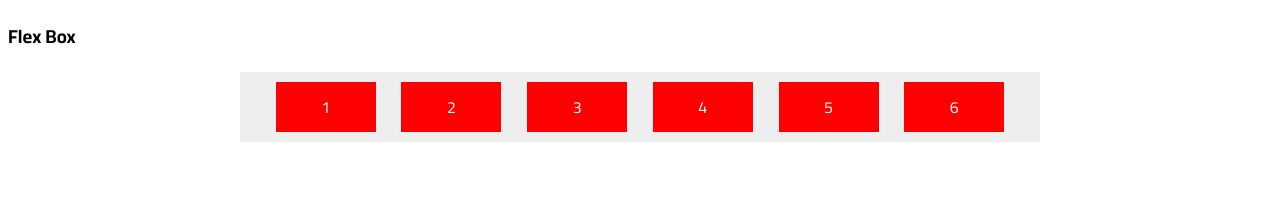
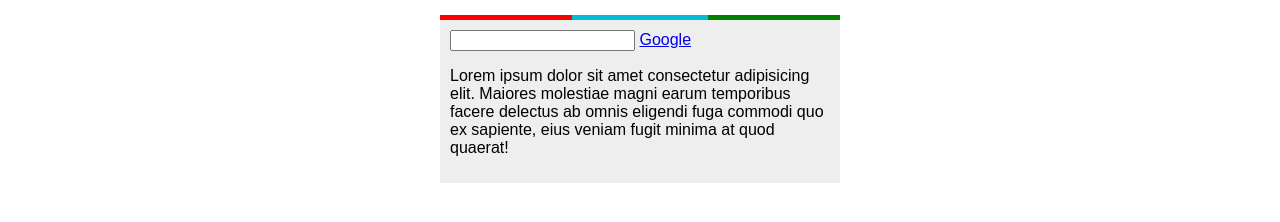
Before and after one commit to kareem05-ash/CSS, a plain HTML site: page learn/index.html in a window 1280 px wide. Drawn offline with Linux system fonts and the light colour scheme.

Commit message:
edit learn/index.html for filters_gradients.css

```diff
--- a/learn/index.html
+++ b/learn/index.html
@@ -4,20 +4,16 @@
         <meta charset="UTF-8"/>
         <title>css-learning</title>
         <meta name="description" content="This is the first css learning project"/>
-        <link rel="stylesheet" href="./flex_box.css">
+        <link rel="stylesheet" href="./filters_gradients.css">
         <link rel="preconnect" href="https://fonts.googleapis.com">
         <link rel="preconnect" href="https://fonts.gstatic.com" crossorigin>
         <link href="https://fonts.googleapis.com/css2?family=Cairo:wght@200..1000&display=swap" rel="stylesheet">
     </head>
     <body>
-        <h3>Flex Box</h3>
-        <div class="flex">
-            <div>1</div>
-            <div>2</div>
-            <div>3</div>
-            <div>4</div>
-            <div>5</div>
-            <div>6</div>
+        <div class="container">
+            <input type="text">
+            <a href="https://google.com">Google</a>
+            <p contenteditable="true">Lorem ipsum dolor sit amet consectetur adipisicing elit. Maiores molestiae magni earum temporibus facere delectus ab omnis eligendi fuga commodi quo ex sapiente, eius veniam fugit minima at quod quaerat!</p>
         </div>
     </body>
 </html
```
